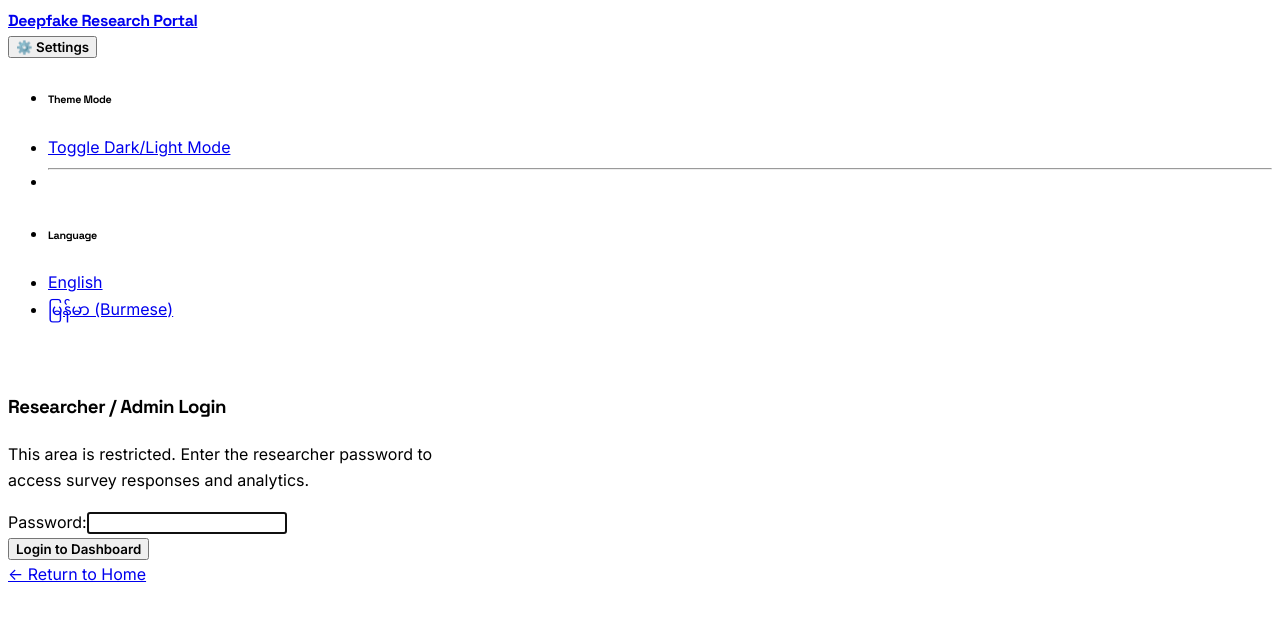
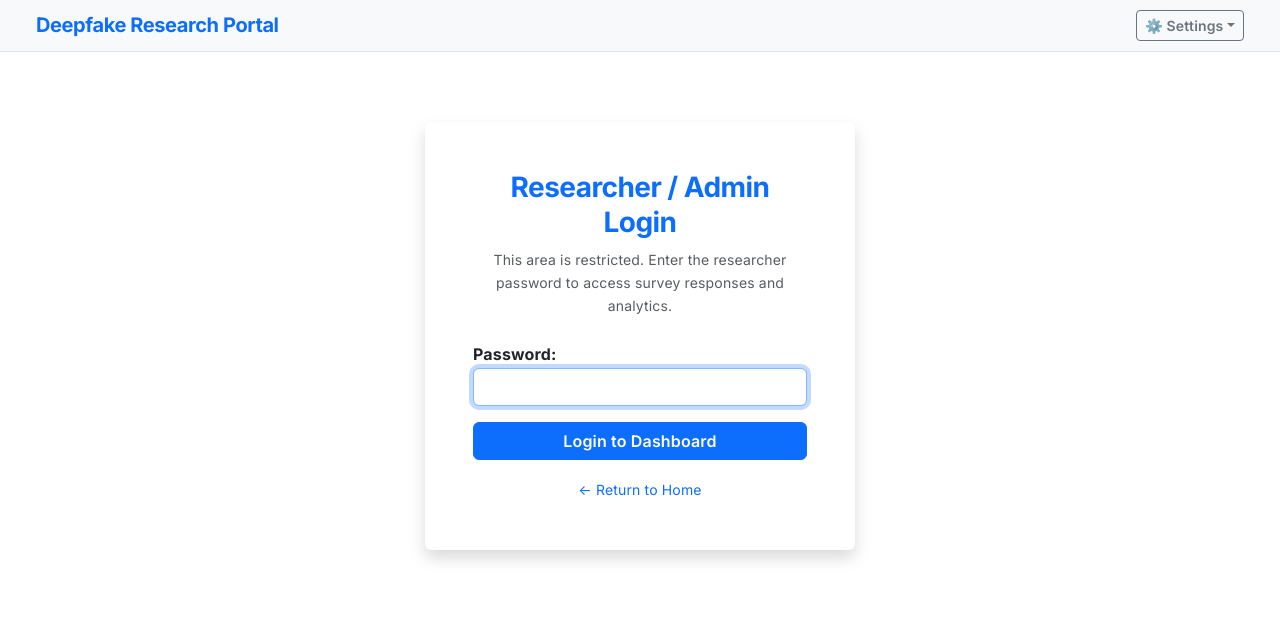
Before and after one commit to LEvan1310/deepfake-survey-app, a Flask app: page /admin-login in a window 1280 px wide. Shown: the top 621 px of the page. Run offline with Flask 3, Linux system fonts and the light colour scheme; some libraries are stand-ins or nearby versions.

Commit message:
Update base.html

```diff
--- a/templates/base.html
+++ b/templates/base.html
@@ -5,91 +5,35 @@
     <meta name="viewport" content="width=device-width, initial-scale=1">
     <meta name="referrer" content="strict-origin-when-cross-origin">
     <title data-translate="page_title">Deepfake Research Study</title>
-    <link href="https://fonts.googleapis.com/css2?family=Inter:wght@400;500;600;700&family=Space+Grotesk:wght@500;600;700&family=Noto+Sans+Myanmar:wght@400;500;600;700&display=swap" rel="stylesheet">
+    <link href="https://cdn.jsdelivr.net/npm/bootstrap@5.3.0/dist/css/bootstrap.min.css" rel="stylesheet">
     <link rel="preconnect" href="https://fonts.googleapis.com">
     <link rel="preconnect" href="https://fonts.gstatic.com" crossorigin>
     <link href="https://fonts.googleapis.com/css2?family=Inter:wght@400;500;600;700;800&family=Noto+Sans+Myanmar:wght@400;500;600;700&display=swap" rel="stylesheet">
     <script src="https://cdn.jsdelivr.net/npm/chart.js"></script>
     <style>
-:root {
+        :root{
             --app-font-en: "Inter", -apple-system, BlinkMacSystemFont, "Segoe UI", sans-serif;
-    --app-heading-en: "Space Grotesk", "Inter", sans-serif;
-    --app-font-my: "Noto Sans Myanmar", "Myanmar Text", sans-serif;
+            --app-font-my: "Noto Sans Myanmar", "Myanmar Text", "Padauk", sans-serif;
         }
-
-/* Normal English text */
-html,
-body,
-button,
-input,
-select,
-textarea,
-table,
-.btn,
-.form-control,
-.form-select,
-.dropdown-menu {
+        html, body, button, input, select, textarea, table, .btn, .form-control, .form-select, .dropdown-menu{
             font-family: var(--app-font-en);
         }
-
-/* Cool modern headings */
-h1,
-h2,
-h3,
-h4,
-h5,
-h6,
-.navbar-brand {
-    font-family: var(--app-heading-en);
-    font-weight: 700;
-    letter-spacing: -0.025em;
-}
-
-/* Questions */
-.form-label,
-.question-title,
-legend {
-    font-family: var(--app-heading-en);
-    font-weight: 600;
-}
-
-/* Burmese */
-html[lang="my"],
-html[lang="my"] body,
-html[lang="my"] button,
-html[lang="my"] input,
-html[lang="my"] select,
-html[lang="my"] textarea,
-html[lang="my"] table,
-html[lang="my"] .btn,
-html[lang="my"] .form-control,
-html[lang="my"] .form-select,
-html[lang="my"] .dropdown-menu,
-html[lang="my"] h1,
-html[lang="my"] h2,
-html[lang="my"] h3,
-html[lang="my"] h4,
-html[lang="my"] h5,
-html[lang="my"] h6,
-html[lang="my"] .form-label,
-html[lang="my"] legend {
+        html[lang="my"], html[lang="my"] body, html[lang="my"] button, html[lang="my"] input,
+        html[lang="my"] select, html[lang="my"] textarea, html[lang="my"] table, html[lang="my"] .btn,
+        html[lang="my"] .form-control, html[lang="my"] .form-select, html[lang="my"] .dropdown-menu{
             font-family: var(--app-font-my);
         }
-
-/* Comfortable survey reading */
-body {
-    line-height: 1.6;
+        body{
+            line-height:1.65;
+            letter-spacing:.01em;
         }
-
-p,
-li,
-label {
-    line-height: 1.65;
+        h1,h2,h3,h4,h5,h6,.navbar-brand{
+            font-weight:700;
+            letter-spacing:-.02em;
+            line-height:1.25;
         }
-
-.btn {
-    font-weight: 600;
-}
+        p,li,label,.form-label,.form-check-label{line-height:1.65}
+        .btn{font-weight:600;letter-spacing:.01em}
         .survey-card{max-width:820px;margin:auto}.edu-box{border-left:4px solid var(--bs-primary)}
         .score-circle{width:130px;height:130px;border-radius:50%;display:flex;align-items:center;justify-content:center;margin:auto;font-size:1.65rem;font-weight:700;border:8px solid var(--bs-success)}
     </style>
```
Lines whose indentation alone changed are shown as unchanged.
